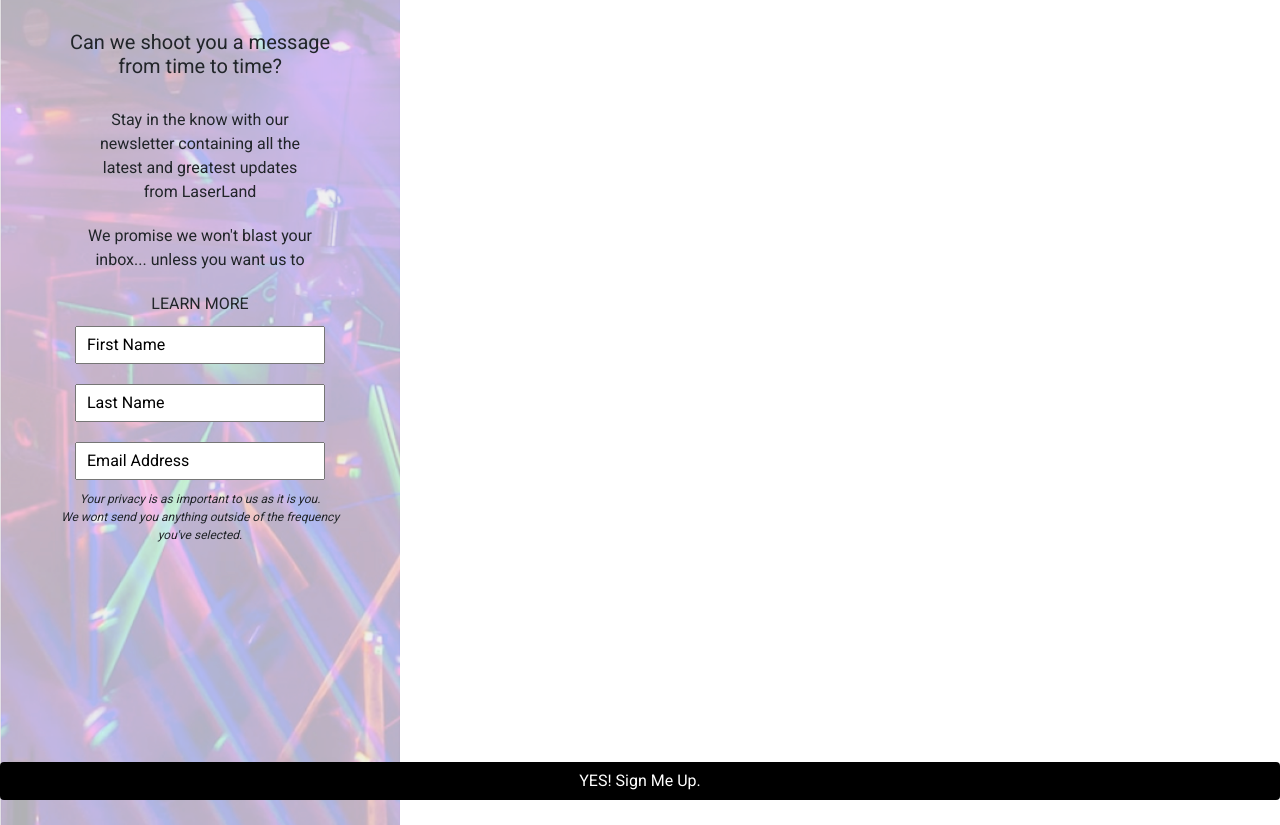
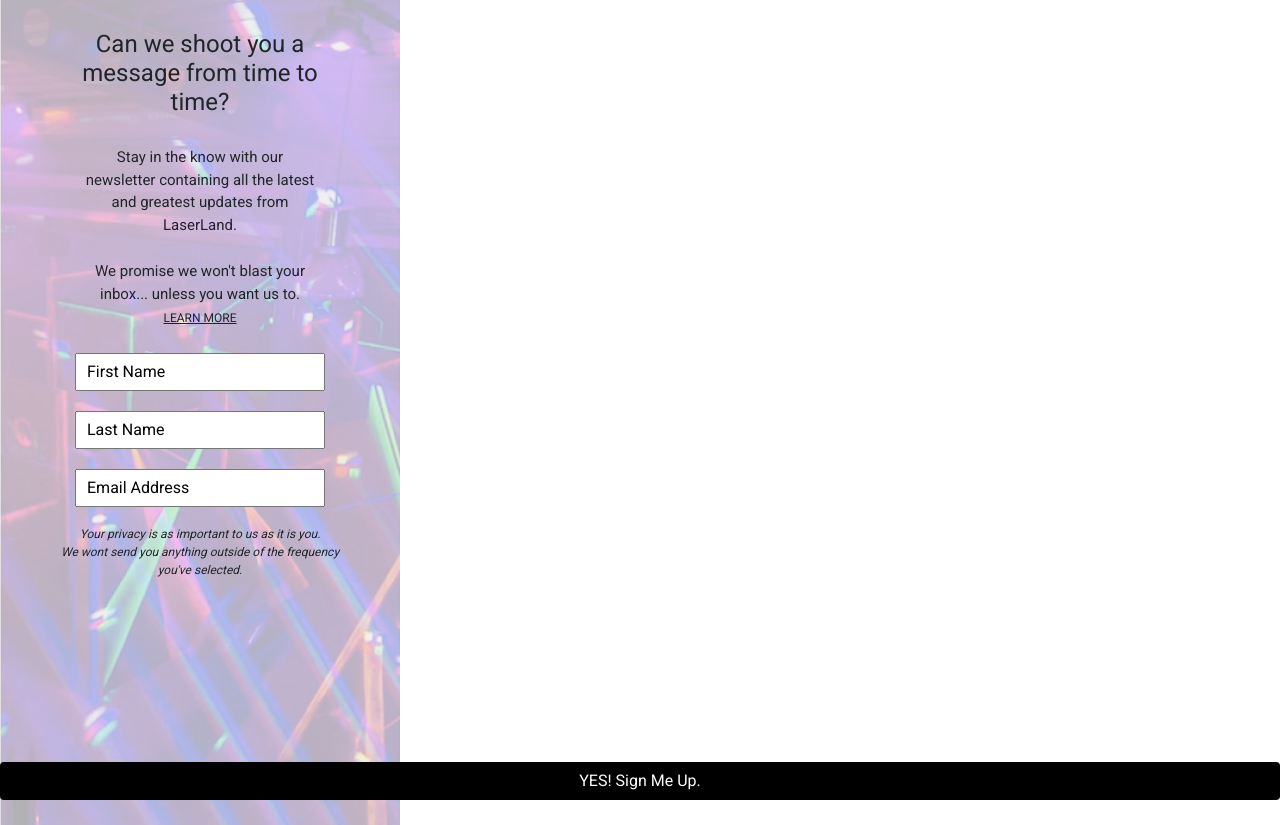
Before and after one commit to csgill32/lasertag, a Django app: page / in a window 1280 px wide. Run offline with Django 3.2, Linux system fonts and the light colour scheme; some libraries are stand-ins or nearby versions.

Commit message:
styling/content edits

```diff
--- a/main_app/models.py
+++ b/main_app/models.py
@@ -9,4 +9,4 @@
     email = models.EmailField(max_length=254)
 
     def __str__(self):
-        return self.name
+        return self.first_name
--- a/main_app/static/css/styles.css
+++ b/main_app/static/css/styles.css
@@ -6,12 +6,6 @@
     background-image: url('../images/laser-op.png');
     background-size: cover;
 }
-
-/* div.transbox {
-    background-color: ffffff;
-    opacity: 0.2;
-    z-index: -1;
-} */
 
 table {
     border-collapse: collapse;
@@ -96,9 +90,9 @@
 }
 
 .subtext {
-    margin: 0 40px 20px;
+    margin: 0 40px;
     text-align: center;
-    font-size: 16px;
+    font-size: 15px;
 }
 
 .newsletter__form {
@@ -160,7 +154,11 @@
 
 p.error {
     color: red;
-    font-size: 10px;
+    font-size: 12px;
     margin-top: 5px;
     margin-bottom: 0px;
 }
+
+a {
+    font-size: 12px;
+}
--- a/main_app/templates/base.html
+++ b/main_app/templates/base.html
@@ -23,7 +23,7 @@
     <script src="https://stackpath.bootstrapcdn.com/bootstrap/4.5.0/js/bootstrap.min.js"
         integrity="sha384-OgVRvuATP1z7JjHLkuOU7Xw704+h835Lr+6QL9UvYjZE3Ipu6Tp75j7Bh/kR0JKI" crossorigin="anonymous"
         defer></script>
-    <title>Home</title>
+    <title>LaserLand</title>
 </head>
 
 <body>
--- a/main_app/templates/home.html
+++ b/main_app/templates/home.html
@@ -7,13 +7,15 @@
         <div class="row home__section">
             <div class="col home__container">
                 <header class='row header'>
-                    <h5 class='subheader'>Can we shoot you a message from time to time?</h5>
+                    <h4 class='subheader'>Can we shoot you a message from time to time?</h4>
                     <p class='subtext'>Stay in the know with our newsletter containing all the latest and greatest
                         updates
                         from
-                        LaserLand</p>
-                    <p class='subtext'>We promise we won't blast your inbox... unless you want us to </p>
-                    <a data-toggle="modal" data-target="#learn__more__modal">LEARN MORE</a>
+                        LaserLand.</p>
+                    <br>
+                    <p class='subtext'>We promise we won't blast your inbox... unless you want us to. </p>
+                    <br>
+                    <a class="mt-1 mb-3" data-toggle="modal" data-target="#learn__more__modal"><u>LEARN MORE</u></a>
                 </header>
 
                 <!-- Newsletter Form -->
@@ -36,7 +38,7 @@
                         <div class="row input__window">
                             {{subscriber_form.email}}
                         </div>
-                        <footer class='row footer'>
+                        <footer class='row footer mt-2'>
                             <p class='footer__text'>Your privacy is as important to us as it is you. <br /> We wont send
                                 you
                                 anything outside of the frequency you've selected.</p>
```
